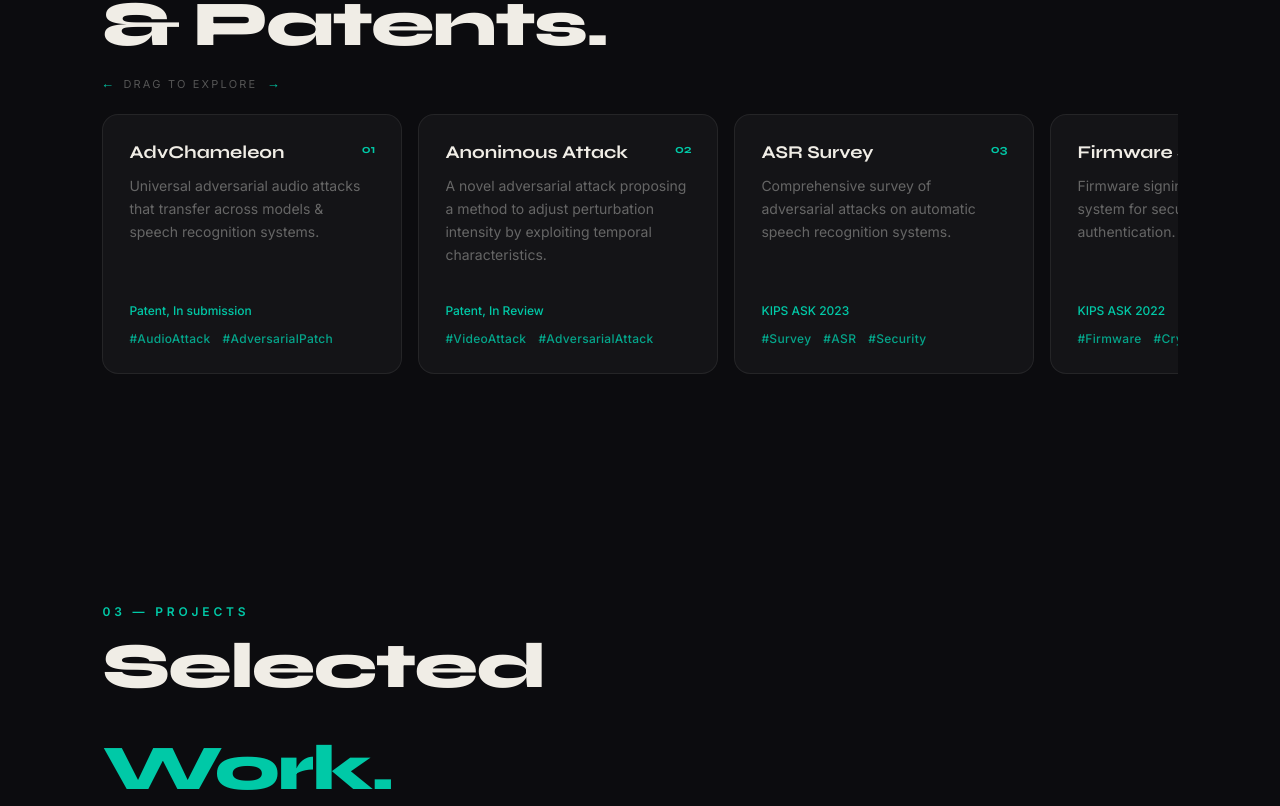
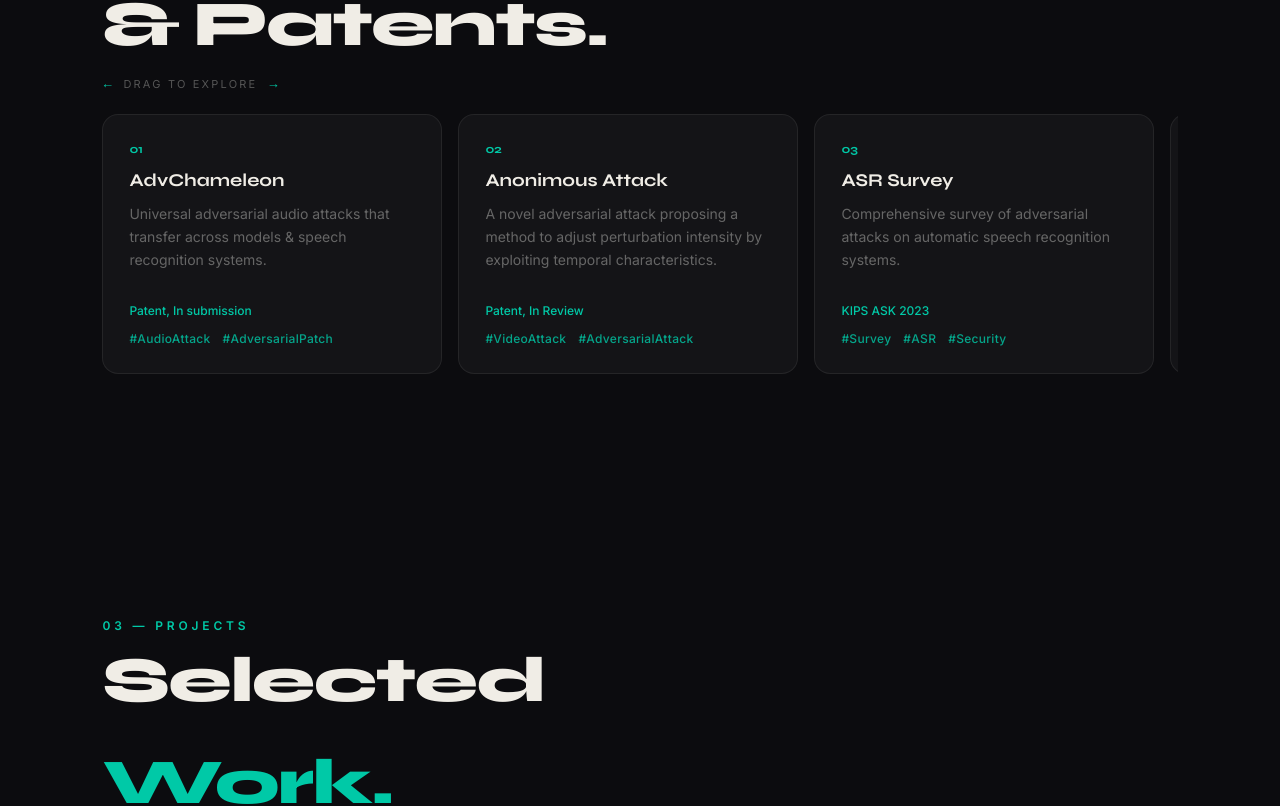
Before and after one commit to nahyun27/nahyun-portfolio, a Next.js app: page / in a window 1280 px wide. Shown: the part 1875-2681 px from the top of the page. Built offline with nearby package versions, Linux system fonts and the light colour scheme.

Commit message:
feat: refinine project card layout

```diff
--- a/src/components/HorizontalSlider.tsx
+++ b/src/components/HorizontalSlider.tsx
@@ -36,7 +36,7 @@ function SpotlightCard({ card, delay }: { card: Card, delay: number }) {
       onMouseMove={handleMouseMove}
       className="group relative flex flex-col gap-3 shrink-0 rounded-2xl overflow-hidden"
       style={{
-        width: 300,
+        width: 340,
         minHeight: 260,
         padding: "26px",
         backgroundColor: "#141417",
@@ -73,18 +73,16 @@ function SpotlightCard({ card, delay }: { card: Card, delay: number }) {
           WebkitMask: 'linear-gradient(#fff 0 0) padding-box, linear-gradient(#fff 0 0)',
           WebkitMaskComposite: 'xor',
           maskComposite: 'exclude',
+          padding: '1px',
         }}
       />
 
       {/* Content wrapper with relative z-index so it sits above the background gradient */}
       <div className="relative z-10 flex flex-col h-full gap-3">
-        {card.emoji && <span style={{ fontSize: 28, lineHeight: 1 }}>{card.emoji}</span>}
+        {/* Top Row: Emoji and Links */}
+        <div className="flex items-center justify-between gap-4">
+          {card.emoji && <span style={{ fontSize: 28, lineHeight: 1 }}>{card.emoji}</span>}
 
-        <div className="flex items-start justify-between gap-2">
-          <h3 className="font-bold text-lg leading-tight flex-1"
-            style={{ fontFamily: "'Syne', sans-serif", color: "#F0EDE6" }}>
-            {card.title}
-          </h3>
           <div className="flex items-center gap-2">
             {/* App Store (Apple Logo) */}
             {card.appstore && (
@@ -131,6 +129,12 @@ function SpotlightCard({ card, delay }: { card: Card, delay: number }) {
             </span>
           </div>
         </div>
+
+        {/* Title row */}
+        <h3 className="font-bold text-lg leading-tight"
+          style={{ fontFamily: "'Syne', sans-serif", color: "#F0EDE6" }}>
+          {card.title}
+        </h3>
 
         <div className="text-sm leading-relaxed flex-1"
           style={{ color: "#666", fontFamily: "'Inter', sans-serif" }}>
```
